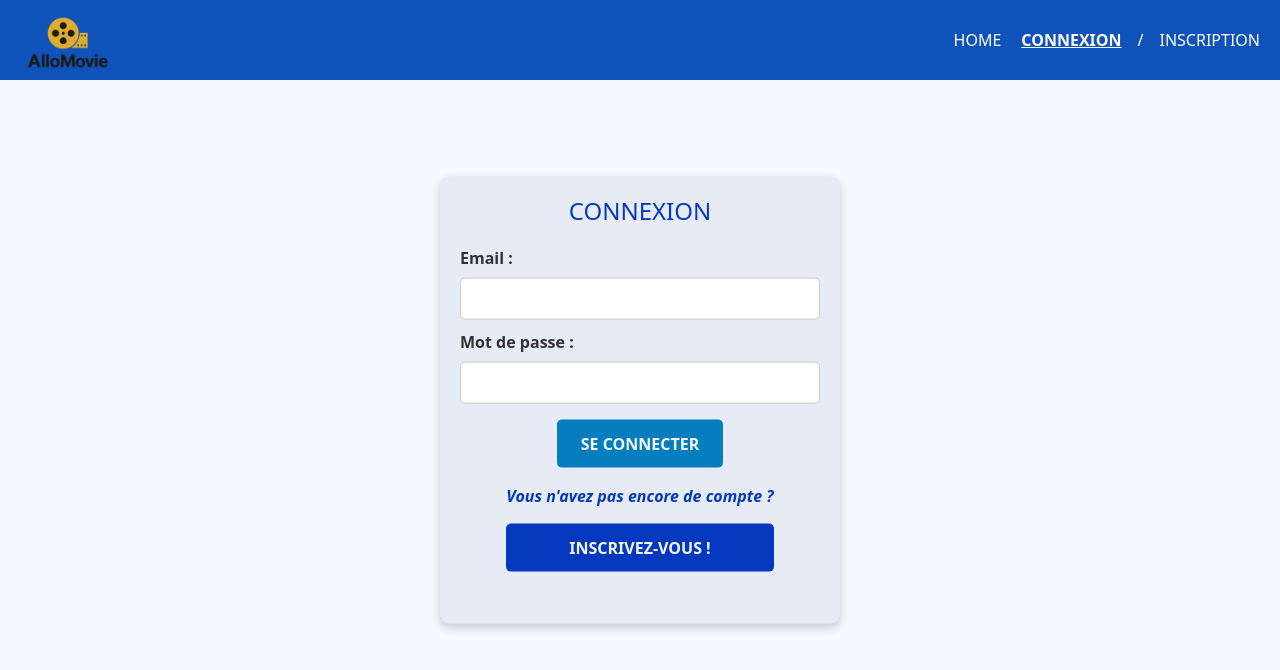
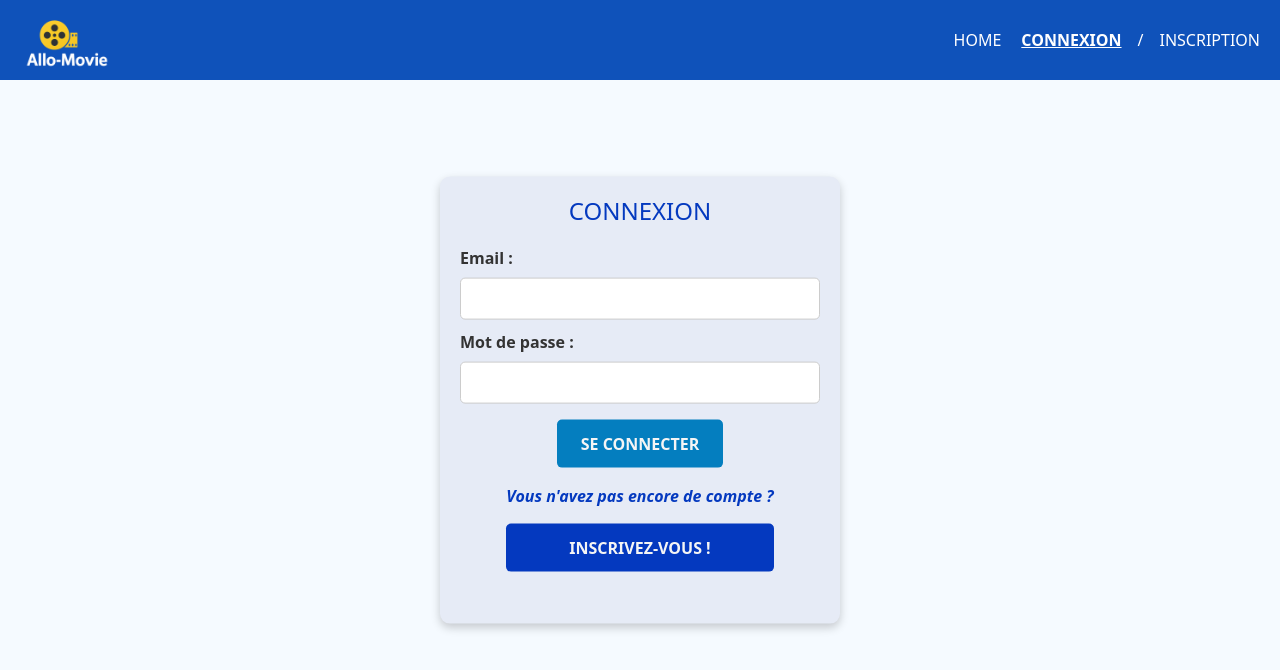
Before and after one commit to cedric-chimot/allo-movie-front, an Angular app: page /login in a window 1280 px wide. Shown: the top 670 px of the page. Built offline with nearby package versions, Linux system fonts and the light colour scheme.

Commit message:
modifs logo

```diff
--- a/src/app/components/commons/navbar/navbar.component.html
+++ b/src/app/components/commons/navbar/navbar.component.html
@@ -2,7 +2,7 @@
   <div class="container-fluid">
     <a class="navbar-brand text-white mr-4" routerLink="/home">
       <div class="logo-container">
-        <img src="logo.png" alt="Logo" class="logo">
+        <img src="logo2.png" alt="Logo" class="logo">
       </div>
     </a>
     <button
```
Also changed, not shown: public/logo2.png.
